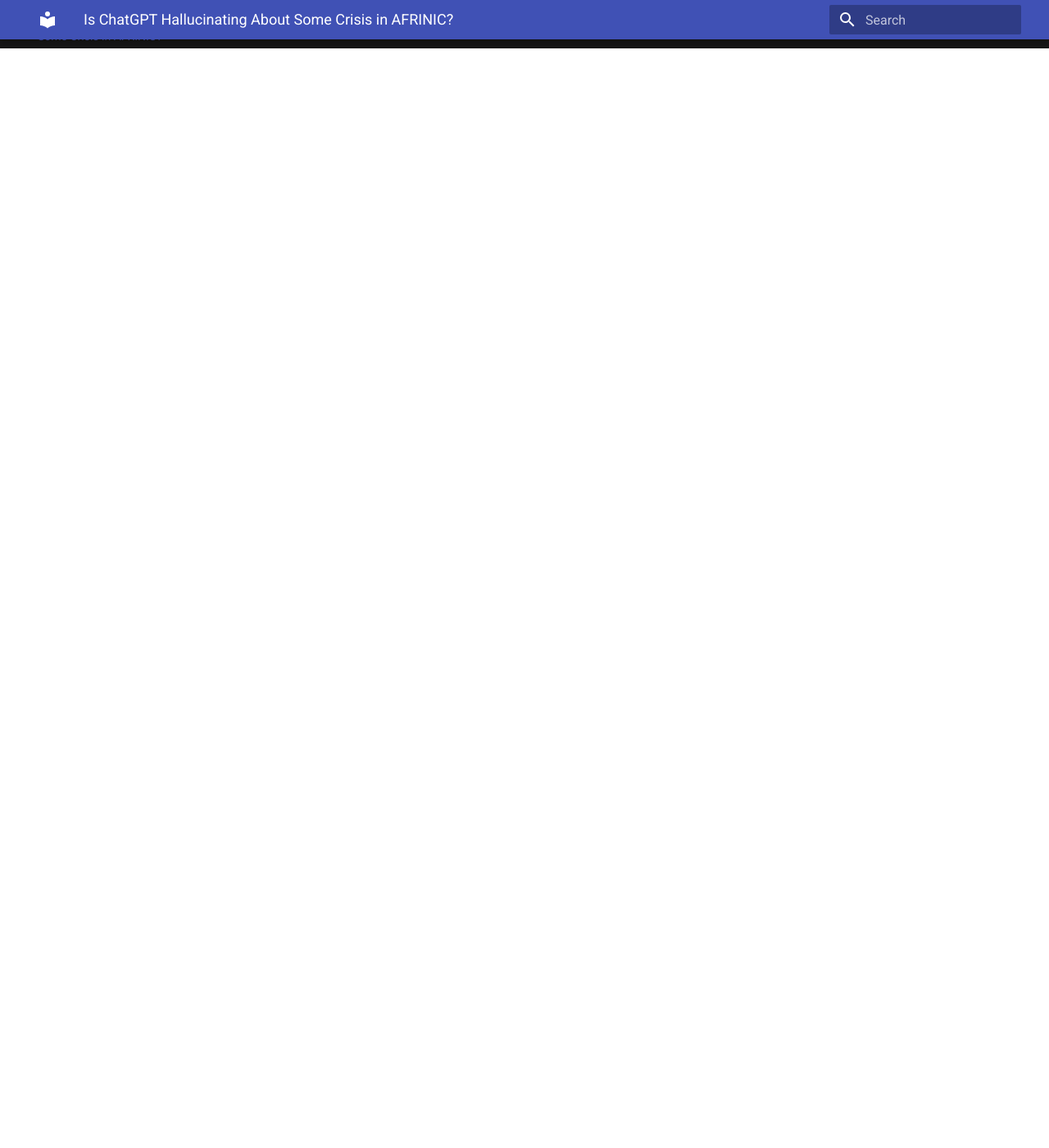
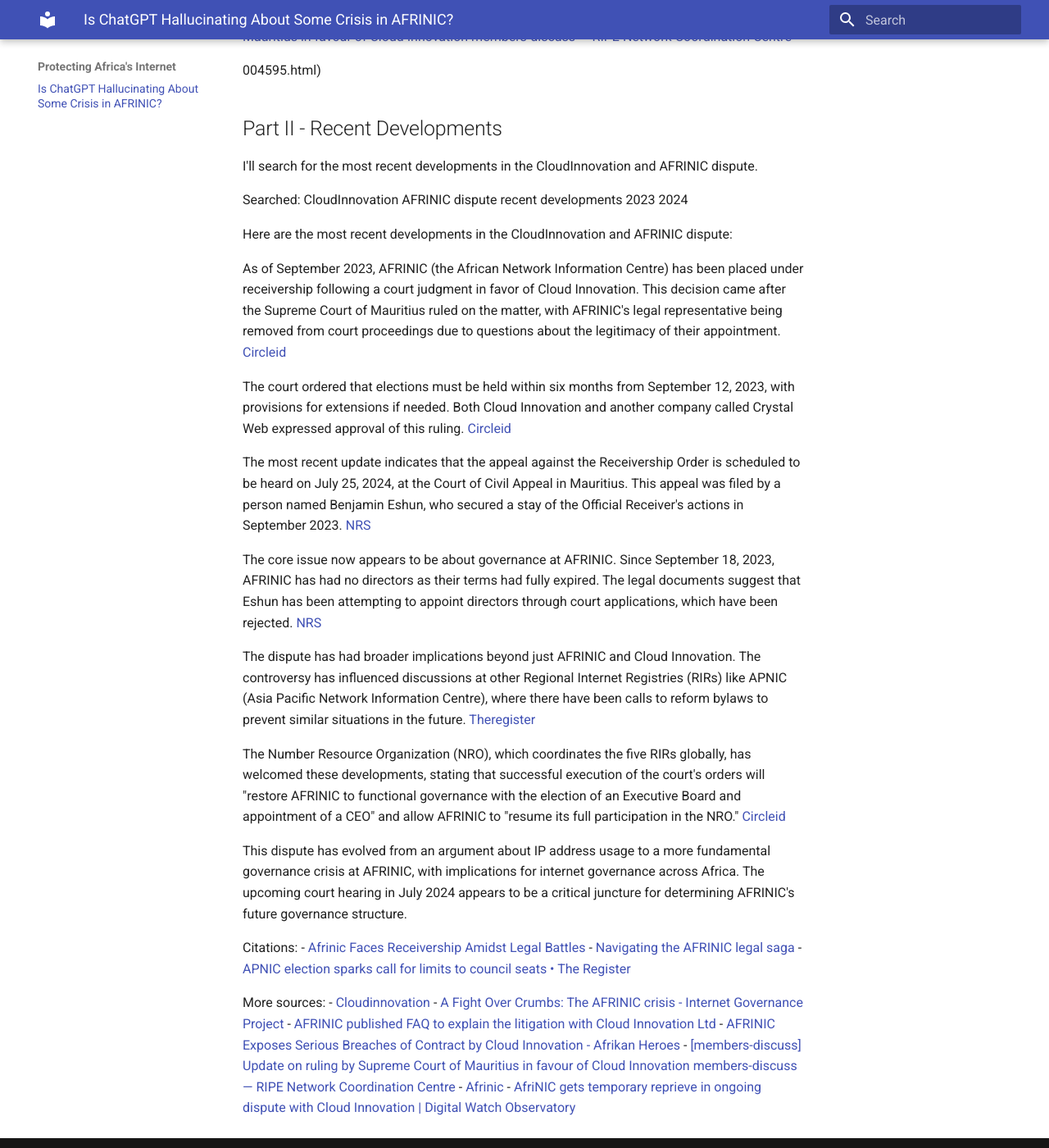
Before and after one commit to innoobijr/africaninternet, an MkDocs documentation site: the page built from docs/index.md, in a window 1280 px wide and 1400 px high, scrolled down 1959 px. Shown: the whole window at 82% size. Built offline with MkDocs 1.6.1 and Material for MkDocs 9.7.7, drawn with Linux system fonts in a browser that asks for light colours; before the commit the page ends 2018 px from its top, so only the background shows below that; some of the changed text lies outside the part shown.

Commit message:
including full response

```diff
--- a/docs/index.md
+++ b/docs/index.md
@@ -1,15 +1,15 @@
 # Is ChatGPT Hallucinating About Some Crisis in AFRINIC?
 
-I was stumbling across the Internet today and heard that ChatGPT hallucinates. In order to see if this was true, I asked it a very random questions that popped into my mind.
+I was stumbling across the Internet today and heard that ChatGPT hallucinates. In order to see if this was true, I asked it a very random question that popped into my mind.
 
 # Conversation
 `Innocent: Hey ChatGPT! So what is the current situation with CloudInnovation and AFRINIC?`
 
-**Below I provide ChatGPT's response in full** (with its hallucinations and all). I include NONE of my own commentary!
+**Below I provide ChatGPT's response in full** (with its hallucinations and all. I include NONE of my own commentary! The response in in two parts)
 
 -------------------
 
-
+## Part I - Pre-2023
 I'd be happy to search for information about the current situation between CloudInnovation and AFRINIC. Let me look that up for you.
 
 Searched: CloudInnovation AFRINIC dispute latest news
@@ -49,3 +49,42 @@ Citations:
 More sources:
 - [Court Update - Cloud Innovation Ltd vs AFRINIC (SCR 5C/30/21) - AFRINIC - Regional Internet Registry for Africa](https://afrinic.net/20220215-court-update-cloud-innovation-ltd-vs-afrinic-scr-5c-30-21)
 - [[members-discuss] Update on ruling by Supreme Court of Mauritius in favour of Cloud Innovation members-discuss — RIPE Network Coordination Centre](https://www.ripe.net/ripe/mail/archives/members-discuss/2022-July/004595.html)
+
+
+004595.html)
+
+## Part II - Recent Developments
+
+I'll search for the most recent developments in the CloudInnovation and AFRINIC dispute.
+
+Searched: CloudInnovation AFRINIC dispute recent developments 2023 2024
+
+Here are the most recent developments in the CloudInnovation and AFRINIC dispute:
+
+As of September 2023, AFRINIC (the African Network Information Centre) has been placed under receivership following a court judgment in favor of Cloud Innovation. This decision came after the Supreme Court of Mauritius ruled on the matter, with AFRINIC's legal representative being removed from court proceedings due to questions about the legitimacy of their appointment. [Circleid](https://circleid.com/posts/20230915-afrinic-faces-receivership-amidst-legal-battles)
+
+The court ordered that elections must be held within six months from September 12, 2023, with provisions for extensions if needed. Both Cloud Innovation and another company called Crystal Web expressed approval of this ruling. [Circleid](https://circleid.com/posts/20230915-afrinic-faces-receivership-amidst-legal-battles)
+
+The most recent update indicates that the appeal against the Receivership Order is scheduled to be heard on July 25, 2024, at the Court of Civil Appeal in Mauritius. This appeal was filed by a person named Benjamin Eshun, who secured a stay of the Official Receiver's actions in September 2023. [NRS](https://www.nrs.help/post/navigating-the-afrinic-legal-saga-unravelling-complexities-in-internet-governance)
+
+The core issue now appears to be about governance at AFRINIC. Since September 18, 2023, AFRINIC has had no directors as their terms had fully expired. The legal documents suggest that Eshun has been attempting to appoint directors through court applications, which have been rejected. [NRS](https://www.nrs.help/post/navigating-the-afrinic-legal-saga-unravelling-complexities-in-internet-governance)
+
+The dispute has had broader implications beyond just AFRINIC and Cloud Innovation. The controversy has influenced discussions at other Regional Internet Registries (RIRs) like APNIC (Asia Pacific Network Information Centre), where there have been calls to reform bylaws to prevent similar situations in the future. [Theregister](https://www.theregister.com/2023/02/15/apnic_election_controversy/)
+
+The Number Resource Organization (NRO), which coordinates the five RIRs globally, has welcomed these developments, stating that successful execution of the court's orders will "restore AFRINIC to functional governance with the election of an Executive Board and appointment of a CEO" and allow AFRINIC to "resume its full participation in the NRO." [Circleid](https://circleid.com/posts/20230915-afrinic-faces-receivership-amidst-legal-battles)
+
+This dispute has evolved from an argument about IP address usage to a more fundamental governance crisis at AFRINIC, with implications for internet governance across Africa. The upcoming court hearing in July 2024 appears to be a critical juncture for determining AFRINIC's future governance structure.
+
+Citations:
+- [Afrinic Faces Receivership Amidst Legal Battles](https://circleid.com/posts/20230915-afrinic-faces-receivership-amidst-legal-battles)
+- [Navigating the AFRINIC legal saga](https://www.nrs.help/post/navigating-the-afrinic-legal-saga-unravelling-complexities-in-internet-governance)
+- [APNIC election sparks call for limits to council seats • The Register](https://www.theregister.com/2023/02/15/apnic_election_controversy/)
+
+More sources:
+- [Cloudinnovation](https://cloudinnovation.org/press-release5.html)
+- [A Fight Over Crumbs: The AFRINIC crisis - Internet Governance Project](https://www.internetgovernance.org/2021/08/19/a-fight-over-crumbs-the-afrinic-crisis/)
+- [AFRINIC published FAQ to explain the litigation with Cloud Innovation Ltd](https://sysadmin-journal.com/afrinic-published-faq-to-explain-the-litigation-with-cloud-innovation-ltd/)
+- [AFRINIC Exposes Serious Breaches of Contract by Cloud Innovation - Afrikan Heroes](https://afrikanheroes.com/2022/08/30/afrinic-exposes-serious-breaches-of-contract-by-cloud-innovation/)
+- [[members-discuss] Update on ruling by Supreme Court of Mauritius in favour of Cloud Innovation members-discuss — RIPE Network Coordination Centre](https://www.ripe.net/ripe/mail/archives/members-discuss/2022-July/004595.html)
+- [Afrinic](https://afrinic.net/ast/2024/african-network-informtion-centre-afrinic-ltd-v-cloud-innovation-ltd-anor-2024-scj-473-1.pdf)
+- [AfriNIC gets temporary reprieve in ongoing dispute with Cloud Innovation | Digital Watch Observatory](https://dig.watch/updates/afrinic-gets-temporary-reprieve-ongoing-dispute-cloud-innovation)
```
